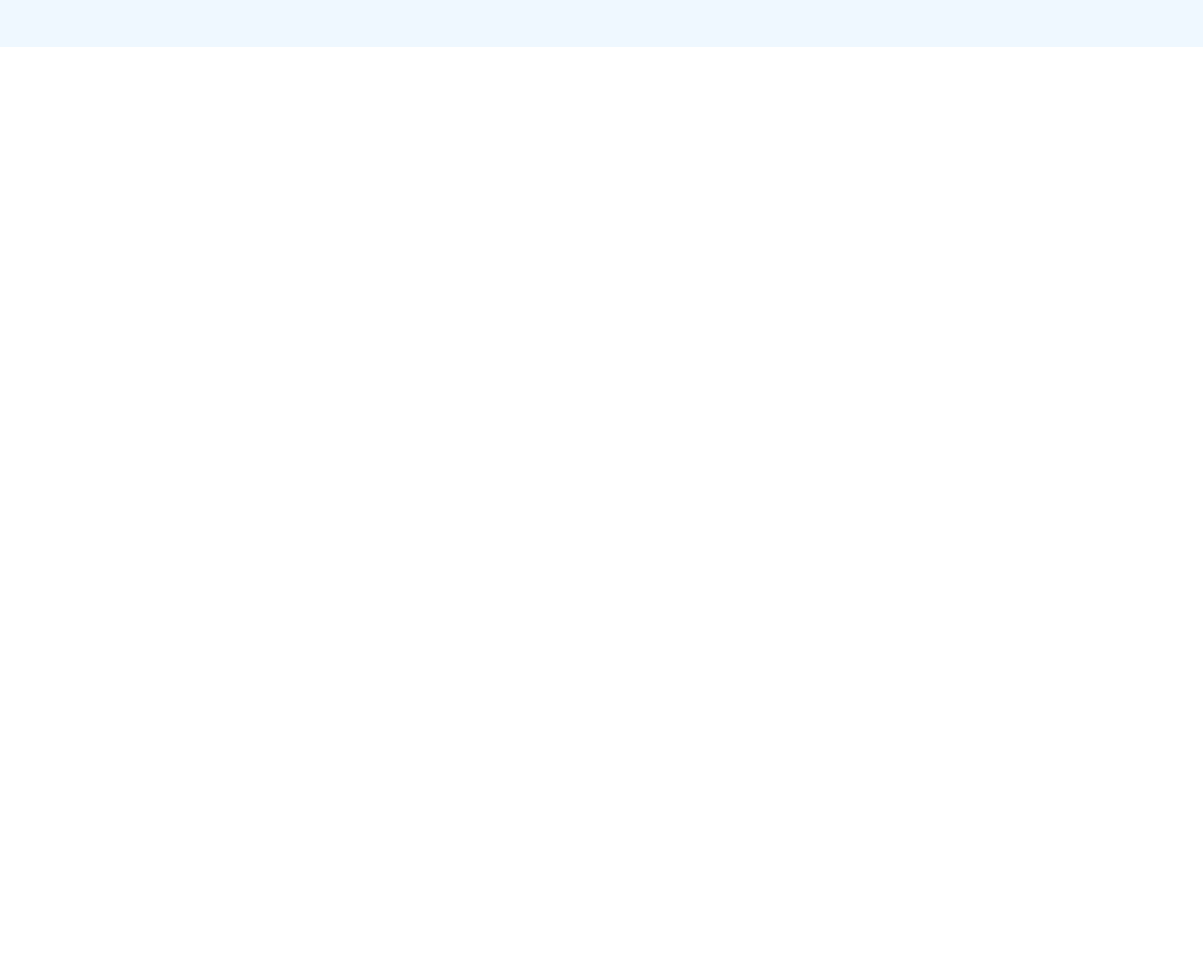
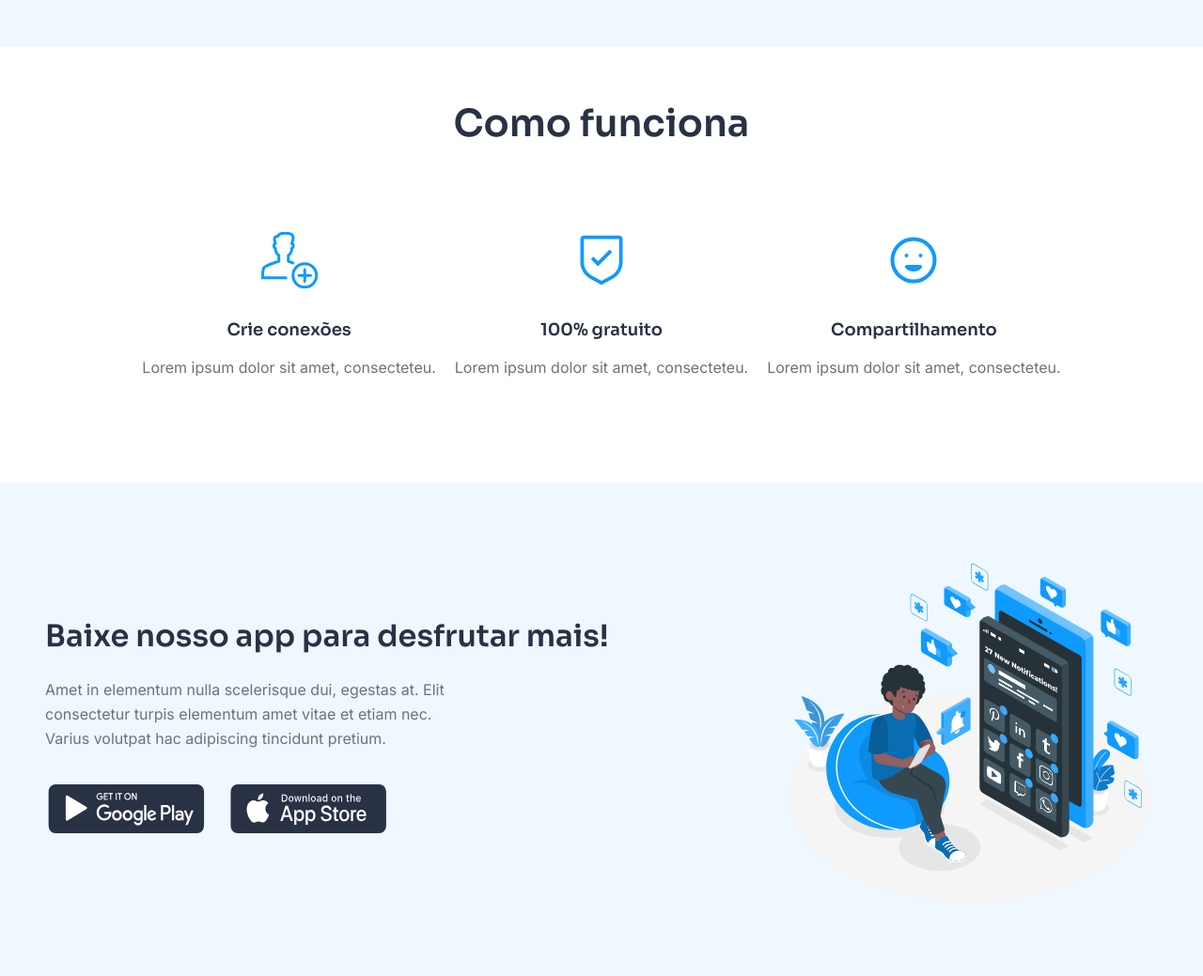
Before and after one commit to RenanS80/Rachi, a plain HTML site: page index.html in a window 1280 px wide. Shown: the part 500-1539 px from the top of the page at 94% size. Before the commit the page ends 800 px from the top, so only its background shows below. Drawn offline with Linux system fonts and the light colour scheme.

Commit message:
feat: functionality and app sections, app.js

```diff
--- a/assets/css/style.css
+++ b/assets/css/style.css
@@ -133,3 +133,67 @@ nav ul li a {
     font-size: 1.6rem;
     font-weight: 600;
 }
+
+/* ---- Section Functionality ---- */
+#functionality .container {
+    flex-direction: column;
+    align-items: center;
+    gap: 8rem;
+}
+
+.functionality__title {
+    margin-top: 5.6rem;
+}
+
+.functionality__content {
+    display: flex;
+}
+
+.functionality__item {
+    text-align: center;
+    padding: 1rem;
+    width: 100%;
+    margin-bottom: 10rem;
+}
+
+.functionality__item--title {
+    color: var(--dark-10);
+    font-size: 1.8rem;
+    font-weight: 600;
+    margin-top: 2.8rem;
+    margin-bottom: 1.6rem;
+}
+
+.functionality__item p:last-child {
+    color: var(--dark-20);
+    text-align: center;
+    font-family: "Inter", sans-serif;
+    font-weight: 400;
+    line-height: 2.6rem;
+}
+
+/* ---- Section App ---- */
+#app {
+    background-color: var(--blue-20);
+}
+
+#app .container {
+    align-items: center;
+    justify-content: space-between;
+    padding: 6rem 1.8rem;
+}
+
+.app__title p {
+    margin-top: 24px;
+    margin-bottom: 32px;
+    max-width: 450px;
+    color: var(--dark-20);
+    font-family: "Inter", sans-serif;
+    font-weight: 400;
+    line-height: 26px;
+}
+
+.app__group-buttons {
+    display: flex;
+    gap: 20px;
+}
--- a/assets/js/app.js
+++ b/assets/js/app.js
@@ -1,20 +1,43 @@
-const functionality = [
+const functionalities = [
     {
         id: 1,
         name: 'Crie conexões',
-        description: 'Lorem ipsum dolor sit amet, consecteteu.',
-        imgUrl: 'assets/connections.svg'
+        description: `Lorem ipsum dolor sit amet, consecteteu.`,
+        imgUrl: 'assets/images/connections.svg'
     },
     {
         id: 2,
         name: '100% gratuito',
         description: 'Lorem ipsum dolor sit amet, consecteteu.',
-        imgUrl: 'assets/free.svg'
+        imgUrl: 'assets/images/free.svg'
     },
     {
         id: 3,
         name: 'Compartilhamento',
         description: 'Lorem ipsum dolor sit amet, consecteteu.',
-        imgUrl: 'assets/sharing.svg'
+        imgUrl: 'assets/images/sharing.svg'
     }
-]
+];
+
+const funcContent = document.querySelector('.functionality__content');
+
+functionalities.map(func => {
+    const div = document.createElement('div');
+    div.classList.add('functionality__item');
+    funcContent.appendChild(div);
+    console.log(div);
+
+    const img = document.createElement('img');
+    img.src = func.imgUrl;
+    img.alt = func.name;
+    div.appendChild(img);
+
+    const pTitle = document.createElement('p');
+    pTitle.classList.add('functionality__item--title');
+    pTitle.innerText = func.name;
+    div.appendChild(pTitle);
+
+    const pDescription = document.createElement('p');
+    pDescription.innerText = func.description;
+    div.appendChild(pDescription);
+});
--- a/index.html
+++ b/index.html
@@ -17,7 +17,7 @@
             <nav>
                 <ul>
                     <li>
-                        <a href="#funcionalidades">Funcionalidades</a>
+                        <a href="#functionality">Funcionalidades</a>
                     </li>
                     <li>
                         <a href="#app">App</a>
@@ -50,6 +50,42 @@
         </div>
     </section>
 
+    <section id="functionality">
+        <div class="container">
+            <div class="functionality__title">
+                <h2>Como funciona</h2>
+            </div>
+
+            <div class="functionality__content"></div>
+        </div>
+    </section>
+
+    <section id="app">
+        <div class="container">
+            <div class="app__content">
+                <div class="app__title">
+                    <h3>Baixe nosso app para desfrutar mais!</h3>
+                    <p>Amet in elementum nulla scelerisque dui, egestas at.
+                    Elit consectetur turpis elementum amet vitae et etiam nec.
+                    Varius volutpat hac adipiscing tincidunt pretium.</p>
+                    <div class="app__group-buttons">
+                        <a href="#">
+                            <img src="assets/images/google-play.svg" alt="Download Google Play">
+                        </a>
+                        <a href="#">
+                            <img src="assets/images/app-store.svg" alt="Download Apple Store">
+                        </a>
+                    </div>
+                </div>
+            </div>
+
+                <div class="app__image">
+                    <img src="assets/images/download.svg" alt="">
+                </div>
+            </div>
+        </div>
+    </section>
+
 
     <script src="assets/js/app.js"></script>
 </body>
```
